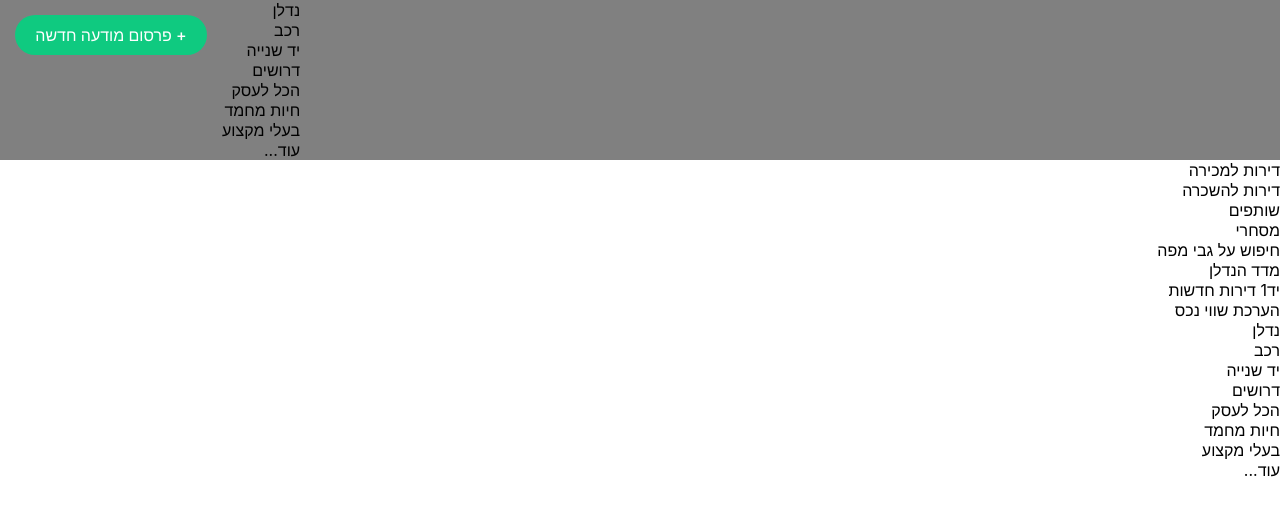
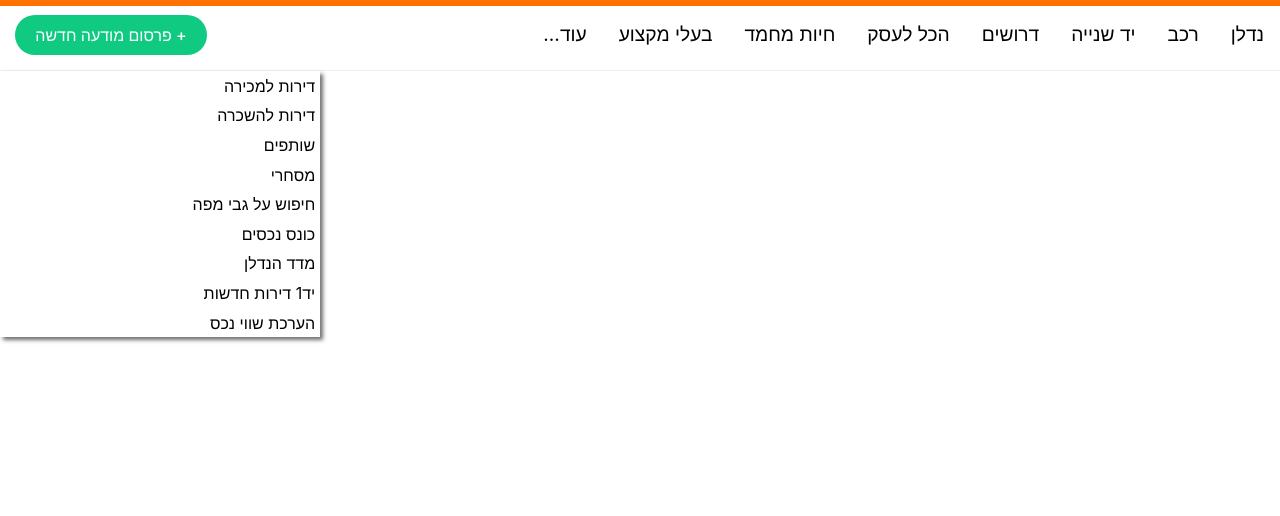
Before and after one commit to smezin/yad2-front, a React (Create React App) app: page / in a window 1280 px wide. Shown: the top 516 px of the page. Built offline with nearby package versions, Linux system fonts and the light colour scheme.

Commit message:
working on dropdowns

```diff
--- a/src/components/mainMenu/NavItem.js
+++ b/src/components/mainMenu/NavItem.js
@@ -7,17 +7,17 @@ const NavItem = (props) => {
     const links = []
     for (let category in categories) {
         if (categories.hasOwnProperty(category)) {
-            links.push(new LinkedText('/' + category, categories[category]['name']))
+            links.push(new LinkedText('/' + category, categories[category]['localName']))
         }
     }
-    console.log(links)
+    console.log("links", links)
     return (
-        <div className="nav-item">
-            {
-                links.map((link) => (
-                    <a key={link.name} href={link.urlSuffix} className='dropdown-link main-menu-link'>{link.name}</a>
-                ))
-            }
+        <div className="main-menu__items-container">
+            {links.map((link) => (
+            <div className="main-menu__item-wrapper">
+                <a key={link.name} href={link.urlSuffix} className='main-menu__item'>{link.name}</a>
+            </div>
+            ))}
         </div>
     )
 }
--- a/src/components/mainMenu/NavItemDropdown.js
+++ b/src/components/mainMenu/NavItemDropdown.js
@@ -2,19 +2,24 @@ import React from 'react'
 import LinkedText from '../../entities/LinkedText'
 
 const NavItemDropdown = (props) => {
-    const {items} = props
+    const {category} = props
+    console.log(category)
+    const items = category['items']
     const links = []
     for (let key in items) {
         if (items.hasOwnProperty(key)) {
             links.push(new LinkedText(items[key]['path'], items[key]['localName']))
         }
     }
-    console.log(links)
+    console.log("name->", category['name'])
+
     return (
-        <div className="dropdown">
+        <div className="dropdown" id={category['name']}>
             {
                 links.map((link) => (
-                    <a key={link.name} href={link.urlSuffix} className='dropdown-link'>{link.name}</a>
+                    <div className="main-menu__dropdown-link-container">
+                        <a key={link.name} href={link.urlSuffix} className='main-menu__dropdown-link' id={category.name}>{link.name}</a>
+                    </div>
                 ))
             }
         </div>
--- a/src/index.js
+++ b/src/index.js
@@ -13,8 +13,7 @@ fetchFromResource('mainMenu','dropdownMenus','realestate','forsale')
 ReactDOM.render(
   <React.StrictMode>
     <MainMenu />
-    <NavItemDropdownMenu items={fetchFromResource('mainMenu', 'dropdownMenus', 'realestate', 'items')}/>
-    <NavItem categories={fetchFromResource('mainMenu', 'dropdownMenus')}/>
+    <NavItemDropdownMenu category={fetchFromResource('mainMenu', 'dropdownMenus', 'realestate')}/>
   </React.StrictMode>,
   document.getElementById('root')
 );
@@ -25,3 +24,4 @@ ReactDOM.render(
 serviceWorker.unregister();
 
 // <NavItemDropdownMenu items={fetchFromResource('mainMenu', 'dropdownMenus', 'realestate')}/>
+// <NavItem categories={fetchFromResource('mainMenu', 'dropdownMenus')}/>
--- a/src/resources.json
+++ b/src/resources.json
@@ -19,21 +19,23 @@
         },
         "dropdownMenus": {
             "realestate": {
-                "name": "נדלן",
+                "name": "realestate",
+                "localName": "נדלן",
                 "items": {
                     "forsale": {"localName": "דירות למכירה", "path": "/realestate/forsale"},
                     "rent": {"localName": "דירות להשכרה", "path": "/realestate/rent"},
                     "roommates": {"localName": "שותפים", "path": "/realestate/roomates"},
                     "commercial": {"localName": "מסחרי", "path": "/realestate/commercial"},
                     "map": {"localName": "חיפוש על גבי מפה", "path": "/map"},
-                    "receiver": {"loacalName": "כונס נכסים", "path": "/reciever"},
+                    "receiver": {"localName": "כונס נכסים", "path": "/reciever"},
                     "realestateIndex": {"localName": "מדד הנדלן", "path": "/realestateIndex"},
                     "yad1": {"localName": "יד1 דירות חדשות", "path": "/yad1"},
                     "yadata": {"localName": "הערכת שווי נכס", "path": "/yadata"}
                 }
             },
             "vehicles": {
-                "name": "רכב",
+                "name": "vehicles",
+                "localName": "רכב",
                 "items": {
                     "private-cars": {"localName": "פרטי", "path": "/vehicles/private-cars"},
                     "commercial-cars": {"localName": "מסחרי", "path": "/vehicles/commercial-cars"},
@@ -52,7 +54,8 @@
                 }
             },
             "products": {
-                "name": "יד שנייה",
+                "name": "products",
+                "localName": "יד שנייה",
                 "items": {
                     "all": {"localName": "כל המוצרים", "path": "/products/all"},
                     "electrical-appliances": {"localName": "חשמל", "path": "/products/electrical-appliances"},
@@ -66,7 +69,8 @@
                 }
             },
             "jobs": {
-                "name": "דרושים",
+                "name": "jobs",
+                "localName": "דרושים",
                 "items":{
                     "all": {"localName": "חיפוש עבודה", "path": "/jobs/all"},
                     "find-workers": {"localName": "פרסום משרות", "path": "/jobs/find-workers"},
@@ -91,7 +95,8 @@
                 }
             },
             "commercial": {
-                "name": "הכל לעסק",
+                "name": "commercial",
+                "localName": "הכל לעסק",
                 "items": {
                     "businesses-for-sale": {"localName": "עסקים למכירה", "path":"/products/businesses-for-sale"},
                     "commercial-realestate": {"localName": "נדל''ן מסחרי", "path":"/realestate/commercial"},
@@ -102,7 +107,8 @@
                 }
             },
             "pets": {
-                "name": "חיות מחמד",
+                "name": "pets",
+                "localName": "חיות מחמד",
                 "items": {
                     "dogs": {"localName": "כלבים", "path": "/pets/dogs"},
                     "cats": {"localName": "חתולים", "path": "/pets/cats"},
@@ -117,7 +123,8 @@
                 }
             },
             "pro": {
-                "name": "בעלי מקצוע",
+                "name": "pro",
+                "localName": "בעלי מקצוע",
                 "items": {
                     "rishuy-rehev": {"localName": "מכוני בדיקה ורישוי לרכב", "path": "/rishuy-rehev"},
                     "car-wash": {"localName": "רחיצת רכב", "path": "/car-wash"},
@@ -133,7 +140,8 @@
                 }
             },
             "other": {
-                "name": "עוד...",
+                "name": "other",
+                "localName": "עוד...",
                 "items": {
                     "tourism": {"localName": "תיירות ונופש", "path": "/other/tourism"},
                     "school": {"localName": "לימודים", "path": "/other/school"},
--- a/src/styles/components/mainMenu/_addItemButton.scss
+++ b/src/styles/components/mainMenu/_addItemButton.scss
@@ -1,11 +1,8 @@
 
 .add-item-button__wrapper {
-    align-items: right;
-    display: inline-flex;
-    a {
-        text-decoration: none;
-    }
-}
+    position: absolute;
+    left: 0;
+    top: 0;
     .add-item-button {
         background: $green-button;
         border-radius: 20px;
@@ -22,3 +19,4 @@
             background: darken($green-button, 10%);
         }
     }
+}
--- a/src/styles/components/mainMenu/_dropdownLink.scss
+++ b/src/styles/components/mainMenu/_dropdownLink.scss
@@ -1,6 +1,14 @@
-.dropdown-link {
-    display: block;
+.dropdown {
+    direction: rtl;
+    width: 25%;
+    box-shadow: 3px 3px 4px $theme-shadow;
+}
+
+.main-menu__dropdown-link-container {
+    padding: 0.3 * $std-size;
+}
+
+.main-menu__dropdown-link {
+    color: $theme-text;
     text-decoration: none;
-    color: $theme-text;
-    direction: rtl;
 }
--- a/src/styles/components/mainMenu/_mainMenu.scss
+++ b/src/styles/components/mainMenu/_mainMenu.scss
@@ -1,4 +1,32 @@
 .main-menu {
-    background: gray;
+    background: white;
+    border-bottom: 1px solid $theme-selected;
+    border-top: 6px solid $theme-main-color;
     display: flex;
+    flex-direction: row-reverse;
+    height: 4 * $std-size;
 }
+.main-menu__items-container {
+    display: flex;
+    flex-direction: row-reverse;
+    justify-content: space-between;
+    .main-menu__item-wrapper {
+        background: white;
+        display: flex;
+        direction: rtl;
+        flex-direction: row-reverse;
+        height: 100%;
+
+        &:hover {
+            background: $theme-hovered;
+        }
+        .main-menu__item {
+            color: $theme-text;
+            font-size: $font-size-m;
+            padding: $std-size;
+            text-align: center;
+            text-decoration: none;
+            vertical-align: middle;
+        }
+    }
+}
--- a/src/styles/settings/_colors.scss
+++ b/src/styles/settings/_colors.scss
@@ -6,4 +6,6 @@ $theme-highlight-gray: #dbdbd1;
 $theme-highlight-yellow: #fdf9c5;
 $theme-main-color: #ff7100;
 $theme-selected: #eeeeee;
+$theme-hovered: #eeeeee;
 $theme-text: black;
+$theme-shadow: #707070
--- a/src/styles/settings/_sizes.scss
+++ b/src/styles/settings/_sizes.scss
@@ -1,6 +1,6 @@
 $std-size: 1.0rem;
 $font-size-s: 1.0 * $std-size;
-$font-size-m: 1.4 * $std-size;
-$font-size-l: 1.6 * $std-size;
-$font-size-xl: 1.8 * $std-size;
+$font-size-m: 1.2 * $std-size;
+$font-size-l: 1.4 * $std-size;
+$font-size-xl: 1.6 * $std-size;
 $font-size-xxl: 2.0 * $std-size;
--- a/src/utility/tempush.json
+++ /dev/null
@@ -1,6 +0,0 @@
-{
-    "tourism": {"localName": "תיירות ונופש", "path": "/other/tourism"},
-    "school": {"localName": "לימודים", "path": "/other/school"},
-    "magazine": {"localName": "מגזין יד2", "path": "/other/magazine"}
-
-}
```
Also changed, not shown: src/utility/mainMenuNavBar.js (deleted, +0 -127 lines), images/yad2Logo.png (added). Lines whose indentation alone changed are shown as unchanged.
